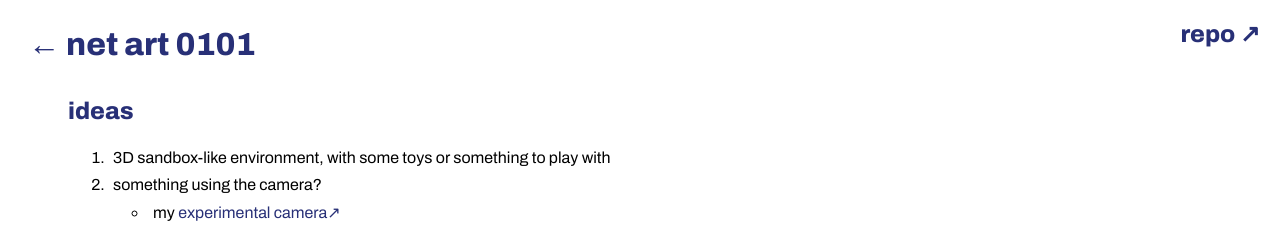
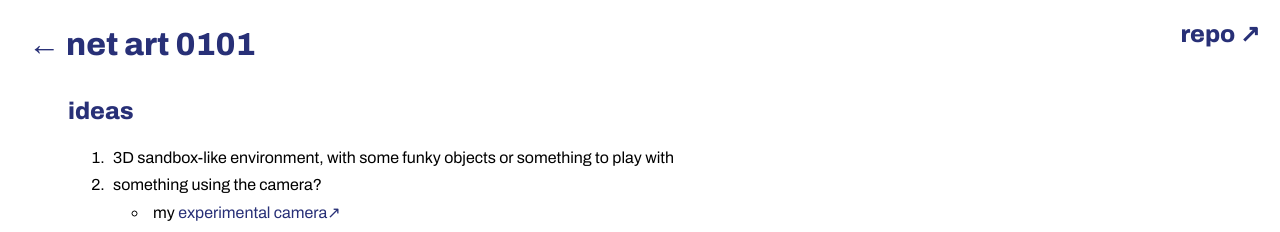
Before and after one commit to pandahya/netart, a plain HTML site: page projects/ideas.html in a window 1280 px wide. Shown: the top 232 px of the page. Drawn offline with Linux system fonts and the light colour scheme.

Commit message:
Update ideas.html

```diff
--- a/projects/ideas.html
+++ b/projects/ideas.html
@@ -16,7 +16,7 @@
     <section>
         <h2>ideas</h2>
         <ol>
-            <li>3D sandbox-like environment, with some toys or something to play with</li>
+            <li>3D sandbox-like environment, with some funky objects or something to play with</li>
             <li>something using the camera?</li>
                 <ol class="ol-sub-1">
                     <li>my <a href="https://studio-degen.github.io/studio-degen/projects/experimental-camera.html" target="_blank" rel="noopener noreferrer">experimental camera&#8599;</a></li>
```
